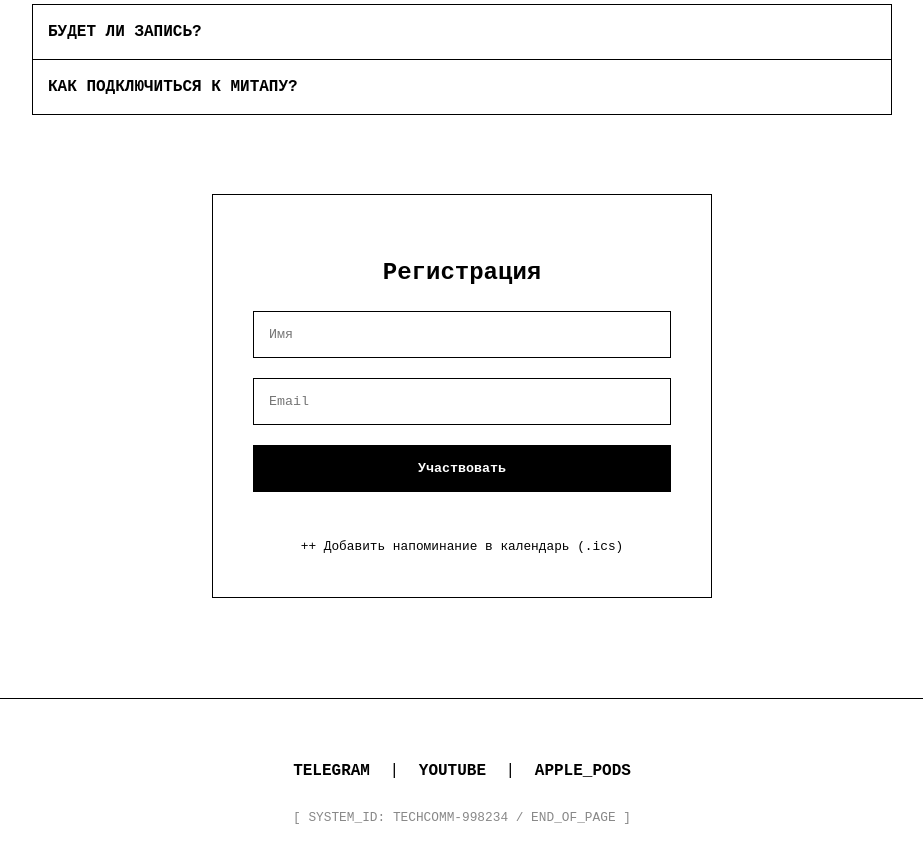
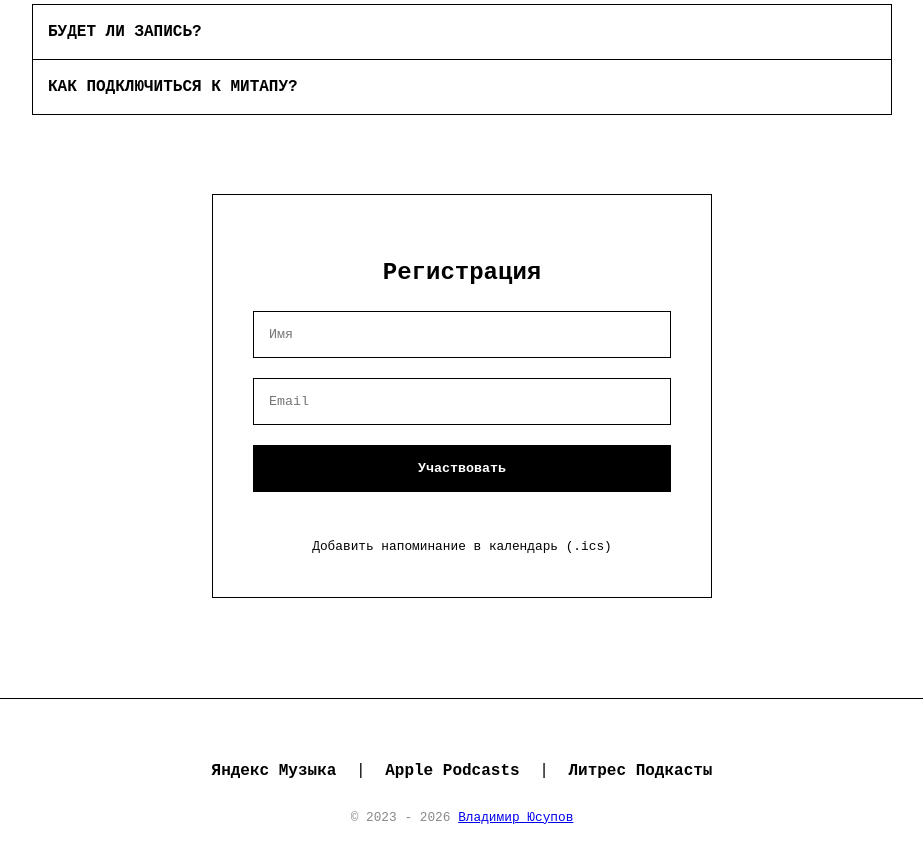
Before and after one commit to techwritex/techcommpod, a Jekyll site: the page built from meetup.md, in a window 1280 px wide and 900 px high, scrolled down 2118 px. Shown: the top 863 px of the window, without its empty margins (178-1101 px from the left). Built offline with Jekyll 4.4.1, drawn with Linux system fonts in a browser that asks for light colours.

Commit message:
meetup-page-test-10

```diff
--- a/_layouts/meetup.html
+++ b/_layouts/meetup.html
@@ -390,7 +390,7 @@
                     <input type="email" name="email" placeholder="Email" required>
                     <button type="submit" class="btn-main">Участвовать</button>
                     <div id="form-status" style="margin-top: 15px; font-size: 0.8rem; text-align: center; min-height: 1.2em;"></div>
-                    <a href="#" class="btn-cal">++ Добавить напоминание в календарь (.ics)</a>
+                    <a href="#" class="btn-cal">Добавить напоминание в календарь (.ics)</a>
                 </form>
             </div>
         </section>
@@ -399,9 +399,9 @@
     <footer class="footer">
         <div class="container">
             <div class="socials">
-                <a href="#">TELEGRAM</a> | <a href="#">YOUTUBE</a> | <a href="#">APPLE_PODS</a>
+                <a href="https://music.yandex.ru/album/29225495">Яндекс Музыка</a> | <a href="https://www.litres.ru/podcast/vladimir-usupov-33515281/tehkompod-podkast-tehnicheskogo-kommunikatora-72347815/">Apple Podcasts</a> | <a href="https://apple.co/3SbtZXI">Литрес Подкасты</a>
             </div>
-            <p style="margin-top: 25px; font-size: 0.8rem; color: #888;">[ SYSTEM_ID: TECHCOMM-998234 / END_OF_PAGE ]</p>
+            <p style="margin-top: 25px; font-size: 0.8rem; color: #888;">© 2023 - {{ site.time | date: "%Y" }} <a href="https://techcommpod.ru/">{{site.owner}}</a></p>
         </div>
     </footer>
 
```
Also changed, not shown: meetup.md (+1 -1 lines).
